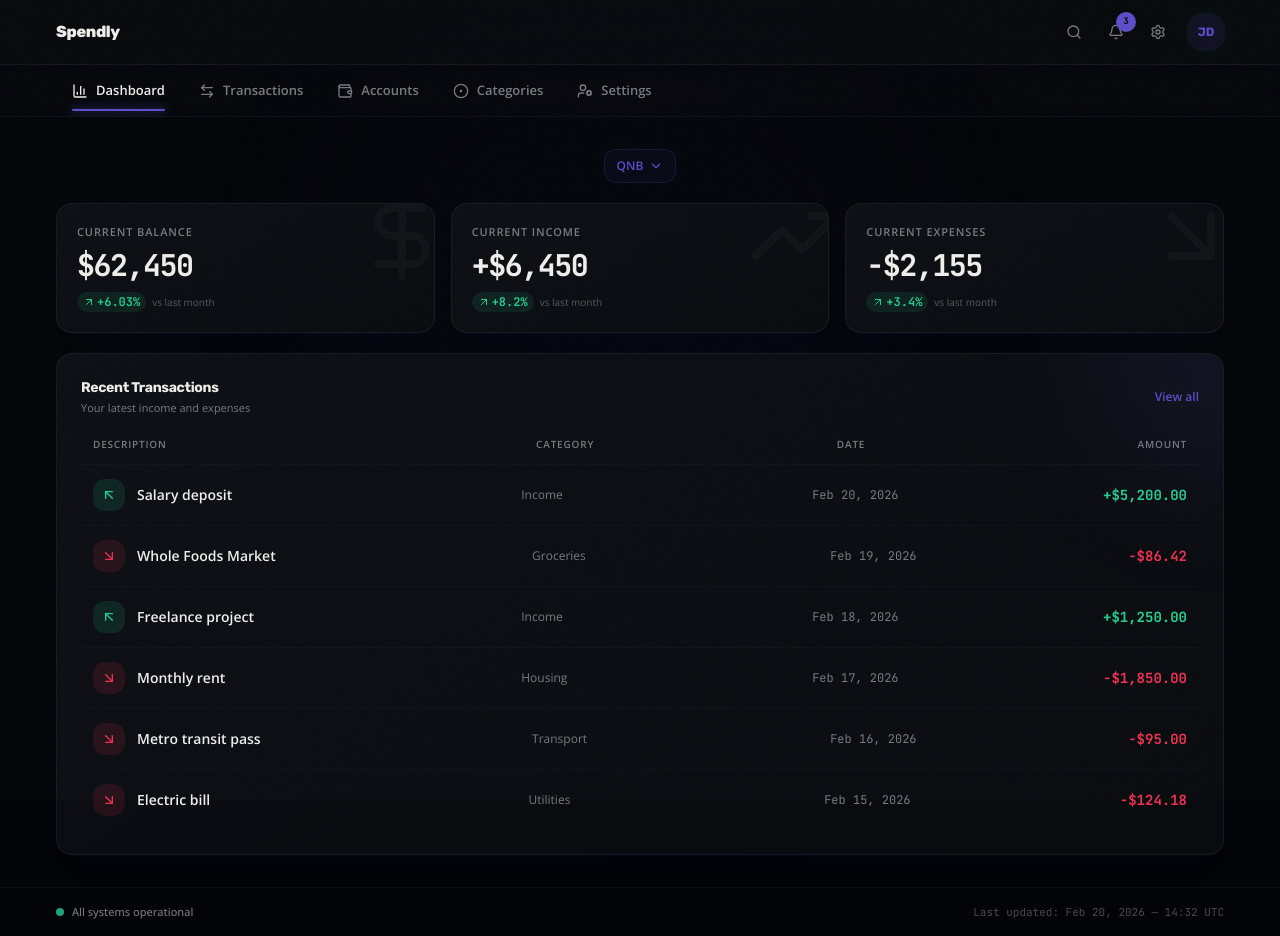
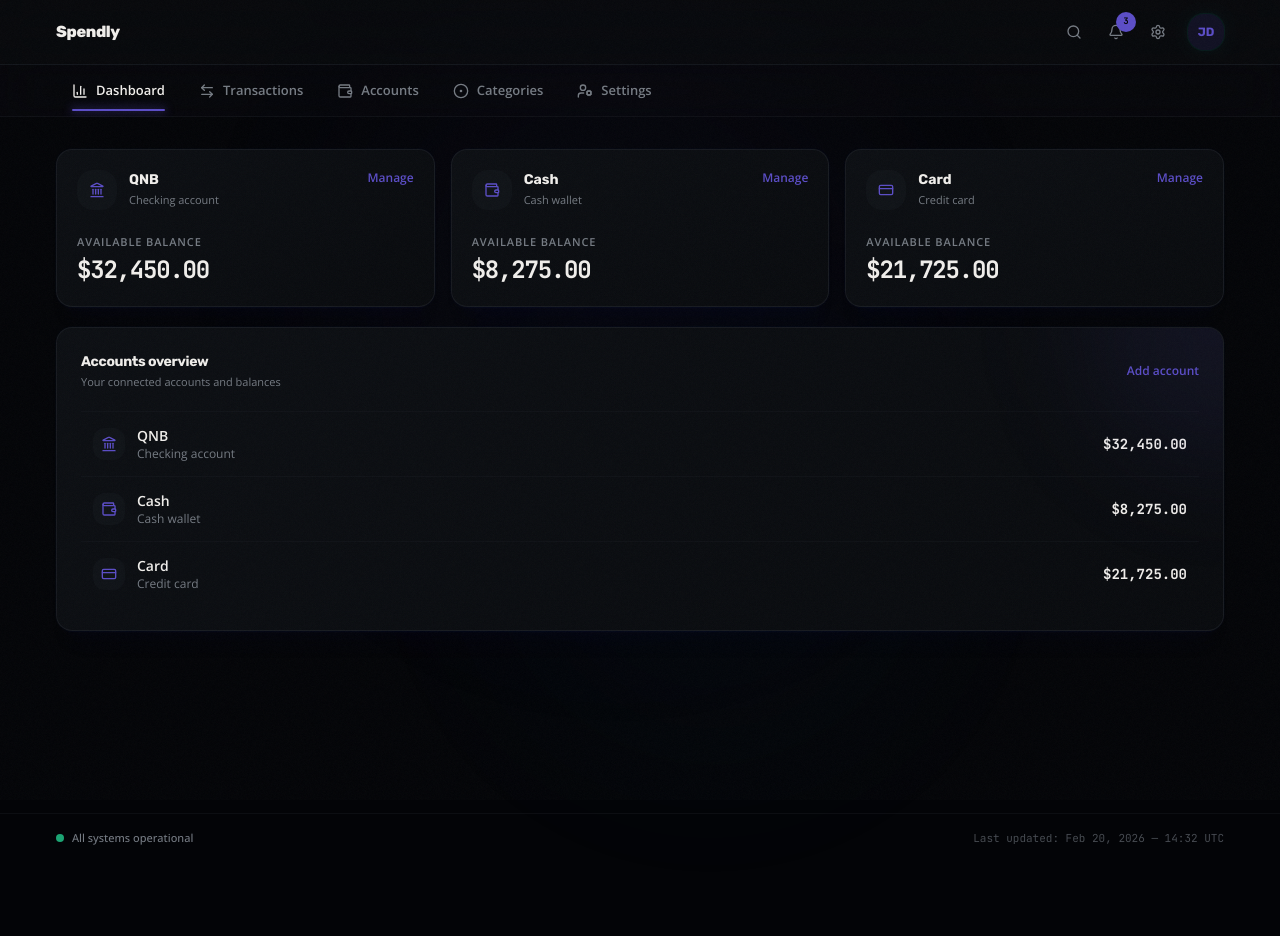
Before and after one commit to the1mazen/dashspendly, a Next.js app: page / in a window 1280 px wide. After the commit the page ends 862 px from the top, so only its background shows below. Built offline with nearby package versions, Linux system fonts and the light colour scheme.

Commit message:
feat: add accounts section and update dashboard layout
Co-authored-by: the1mazen <314579469+the1mazen@users.noreply.github.com>

```diff
--- a/components/cards/financial-analytics-dashboard.tsx
+++ b/components/cards/financial-analytics-dashboard.tsx
@@ -7,7 +7,7 @@ import {
   ChevronRight, Bell, Search, Settings, Wallet, CircleDot, Eye, FileText, UserCog,
   X, Check, AlertTriangle, Info, DollarSign, Clock, Star, Plus, Download, Filter,
   Calendar, Mail, Lock, Palette, Monitor, BellRing, CreditCard, Languages, HelpCircle,
-  LogOut, ChevronDown, Activity, Zap,
+  LogOut, ChevronDown, Activity, Zap, Landmark,
 } from "lucide-react"
 import {
   AreaChart, Area, BarChart, Bar, PieChart, Pie, Cell, LineChart, Line,
@@ -419,40 +419,68 @@ function NotificationPanel({ isOpen, onClose, items, onMarkRead, onMarkAllRead }
   )
 }
 
-// ─── Section: Personal finance dashboard ────────────────────────
+// ─── Section: Accounts ──────────────────────────────────────────
 
-function DashboardSection() {
+const accountSummaries = [
+  { name: "QNB", type: "Checking account", balance: "32,450.00", icon: Landmark, tone: "blue" as const },
+  { name: "Cash", type: "Cash wallet", balance: "8,275.00", icon: Wallet, tone: "green" as const },
+  { name: "Card", type: "Credit card", balance: "21,725.00", icon: CreditCard, tone: "red" as const },
+]
+
+function AccountsSection() {
   return (
     <div className={`flex flex-col gap-5 ${SECTION_MIN_H}`}>
-      <AccountSelector accounts={["QNB", "Cash", "Card"]} />
       <div className="grid grid-cols-1 md:grid-cols-3 gap-3 lg:gap-4">
-        <KpiCard label="Current Balance" value="62,450" prefix="$" change={6.03} delay={0} icon={DollarSign} glowColor="blue" />
-        <KpiCard label="Current Income" value="6,450" prefix="+$" change={8.2} delay={0.06} icon={TrendingUp} glowColor="green" />
-        <KpiCard label="Current Expenses" value="2,155" prefix="-$" change={3.4} delay={0.12} icon={ArrowDownRight} glowColor="red" />
+        {accountSummaries.map((account, i) => {
+          const Icon = account.icon
+          return (
+            <motion.div
+              key={account.name}
+              initial={{ opacity: 0, y: 16, scale: 0.97 }}
+              animate={{ opacity: 1, y: 0, scale: 1 }}
+              transition={{ duration: 0.5, delay: i * 0.06, ease: EASE_OUT }}
+              className={`relative overflow-hidden rounded-2xl surface-card p-4 lg:p-5 glow-${account.tone}-sm`}
+              style={{ boxShadow: CARD_SHADOW }}
+            >
+              <div className="flex items-start justify-between">
+                <div className="flex items-center gap-3">
+                  <div className="size-10 rounded-xl bg-accent/60 flex items-center justify-center">
+                    <Icon className="size-4 text-primary" />
+                  </div>
+                  <div>
+                    <p className="text-sm font-bold text-foreground font-display">{account.name}</p>
+                    <p className="text-[11px] text-muted-foreground mt-0.5 font-sans">{account.type}</p>
+                  </div>
+                </div>
+                <button className="text-xs font-semibold text-primary hover:underline font-sans">Manage</button>
+              </div>
+              <div className="mt-6">
+                <p className="text-[11px] font-semibold tracking-[0.08em] uppercase text-muted-foreground font-sans">Available balance</p>
+                <p className="text-2xl font-bold text-foreground font-mono tracking-tighter mt-1">${account.balance}</p>
+              </div>
+            </motion.div>
+          )
+        })}
       </div>
 
       <SectionPanel className="relative overflow-hidden">
         <GlowOrb className="w-64 h-64 -top-32 -right-32 bg-primary/10" />
-        <SectionHeader title="Recent Transactions" subtitle="Your latest income and expenses">
-          <button className="text-xs font-semibold text-primary hover:underline font-sans">View all</button>
+        <SectionHeader title="Accounts overview" subtitle="Your connected accounts and balances">
+          <button className="text-xs font-semibold text-primary hover:underline font-sans">Add account</button>
         </SectionHeader>
         <div className="flex flex-col">
-          <div className="hidden sm:grid grid-cols-[1.5fr_1fr_1fr_auto] gap-4 px-3 pb-3 text-[10px] font-semibold uppercase tracking-[0.08em] text-muted-foreground font-sans">
-            <span>Description</span><span>Category</span><span>Date</span><span className="text-right">Amount</span>
-          </div>
-          {recentTransactions.map((item, i) => (
-            <motion.div key={item.id} initial={{ opacity: 0, y: 8 }} animate={{ opacity: 1, y: 0 }} transition={{ delay: i * 0.04 }} className="grid grid-cols-[1fr_auto] sm:grid-cols-[1.5fr_1fr_1fr_auto] gap-x-4 gap-y-1 items-center px-3 py-3.5 border-t border-border/30 hover:bg-accent/20 transition-colors">
-              <div className="flex items-center gap-3 min-w-0">
-                <div className={`size-8 rounded-lg flex items-center justify-center shrink-0 ${item.type === "income" ? "bg-fin-gain/12 text-fin-gain" : "bg-fin-loss/12 text-fin-loss"}`}>
-                  {item.type === "income" ? <ArrowDownRight className="size-4 rotate-180" /> : <ArrowUpRight className="size-4 rotate-90" />}
+          {accountSummaries.map((account, i) => {
+            const Icon = account.icon
+            return (
+              <motion.div key={account.name} initial={{ opacity: 0, y: 8 }} animate={{ opacity: 1, y: 0 }} transition={{ delay: i * 0.04 }} className="flex items-center justify-between gap-4 px-3 py-3.5 border-t border-border/30 hover:bg-accent/20 transition-colors">
+                <div className="flex items-center gap-3 min-w-0">
+                  <div className="size-8 rounded-lg bg-accent/60 flex items-center justify-center shrink-0"><Icon className="size-4 text-primary" /></div>
+                  <div><p className="text-sm font-semibold text-foreground font-sans">{account.name}</p><p className="text-xs text-muted-foreground font-sans">{account.type}</p></div>
                 </div>
-                <span className="text-sm font-semibold text-foreground truncate font-sans">{item.description}</span>
-              </div>
-              <span className="text-xs text-muted-foreground font-sans">{item.category}</span>
-              <span className="text-xs text-muted-foreground font-mono">{item.date}</span>
-              <span className={`text-sm font-bold font-mono text-right ${item.type === "income" ? "text-fin-gain" : "text-fin-loss"}`}>{item.amount >= 0 ? "+" : "−"}${Math.abs(item.amount).toLocaleString("en-US", { minimumFractionDigits: 2 })}</span>
-            </motion.div>
-          ))}
+                <span className="text-sm font-bold font-mono text-foreground">${account.balance}</span>
+              </motion.div>
+            )
+          })}
         </div>
       </SectionPanel>
     </div>
@@ -1124,9 +1152,9 @@ function SettingsSection() {
 // ─── Main Dashboard ─────────────────────────────────────────────
 
 const sectionComponents: Record<SectionId, React.FC> = {
-  dashboard: DashboardSection,
+  dashboard: AccountsSection,
   transactions: TransactionsSection,
-  accounts: TransactionsSection,
+  accounts: AccountsSection,
   categories: TransactionsSection,
   settings: SettingsSection,
 }
```
